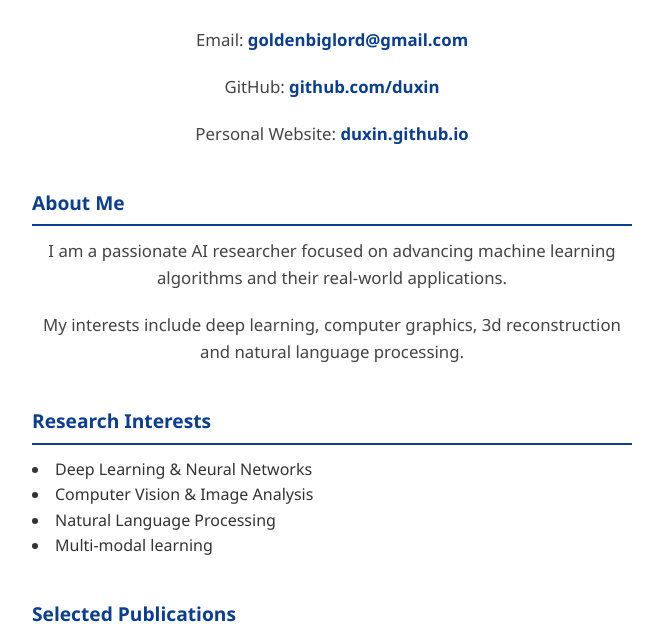
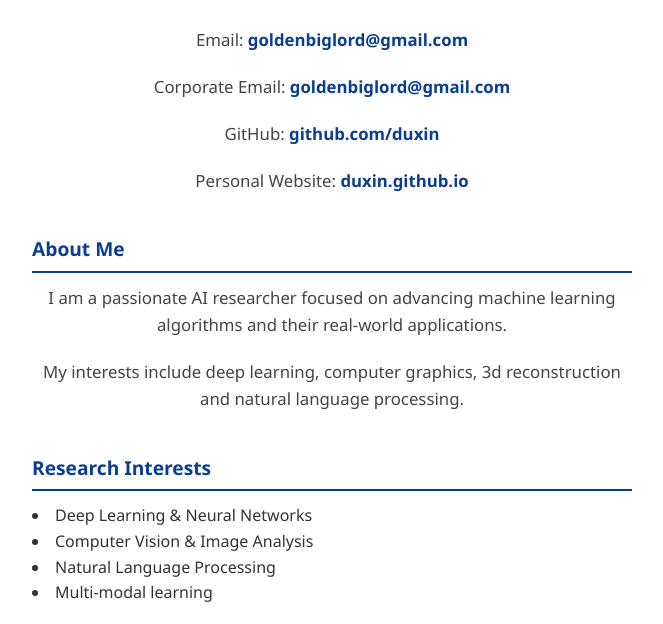
Before and after one commit to xindu-soulgain/xindu-soulgain.github.io, a plain HTML site: page index.html in a window 1280 px wide. Shown: the part 178-802 px from the top of the page, without its empty margins (308-971 px from the left). Drawn offline with Linux system fonts and the light colour scheme.

Commit message:
Update index.html

```diff
--- a/index.html
+++ b/index.html
@@ -101,6 +101,7 @@
 
     <div class="contact-info">
       <p>Email: <a href="mailto:goldenbiglord@gmail.com">goldenbiglord@gmail.com</a></p>
+      <p>Corporate Email: <a href="mailto:goldenbiglord@gmail.com">goldenbiglord@gmail.com</a></p>
       <p>GitHub: <a href="https://github.com/xindu-soulgain" target="_blank" rel="noopener">github.com/duxin</a></p>
       <p>Personal Website: <a href="https://xindu-soulgain.github.io" target="_blank" rel="noopener">duxin.github.io</a></p>
     </div>
```
